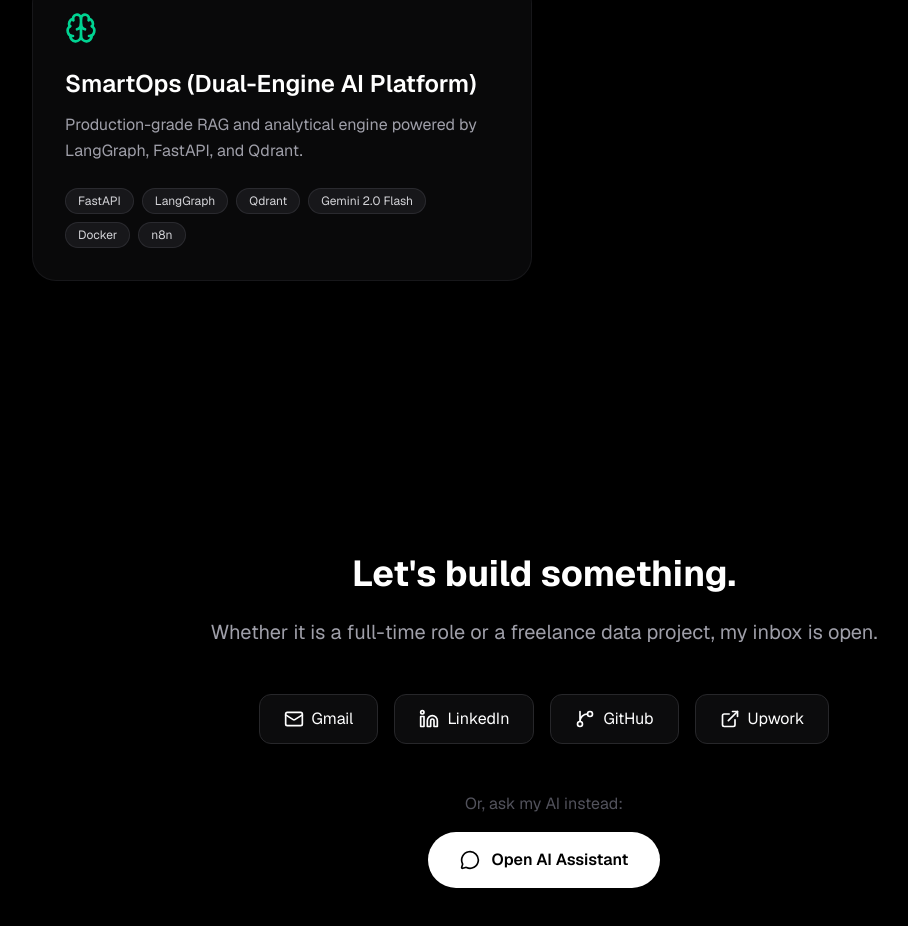
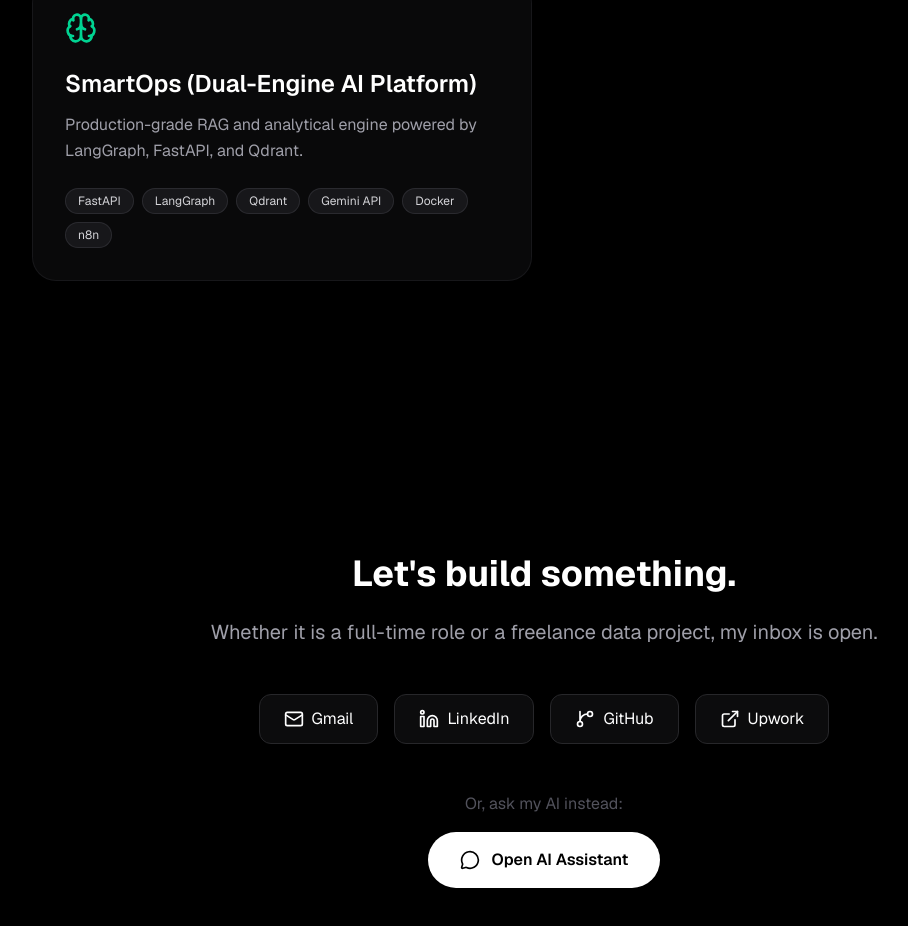
Before and after one commit to aswin-panengal/aswin-portfolio, a Next.js app in the folder web/: page / in a window 1280 px wide. Shown: the part 1311-2237 px from the top of the page, without its empty margins (96-1004 px from the left). Built offline with nearby package versions, Linux system fonts and the light colour scheme.

Commit message:
chore: upgrade to gemini-3-flash-preview and update portfolio text

```diff
--- a/web/src/app/api/chat/route.ts
+++ b/web/src/app/api/chat/route.ts
@@ -49,7 +49,7 @@
         5. If the user greets you, reply warmly and offer help with his skills, projects, or experience.`;
         // 4. Generate the Stream
         const result = await streamText({
-            model: google('gemini-2.5-flash-lite'),
+            model: google('gemini-3-flash-preview'),
             system: systemPrompt,
             messages: messages,
         });
--- a/web/src/app/page.tsx
+++ b/web/src/app/page.tsx
@@ -42,7 +42,7 @@
     title: "SmartOps (Dual-Engine AI Platform)",
     shortDesc: "Production-grade RAG and analytical engine powered by LangGraph, FastAPI, and Qdrant.",
     longDesc: "A unified conversational interface that intelligently routes queries between a PDF semantic search engine and a CSV pandas-generation engine. It features stateful conversation memory with automatic summarization to prevent token limits. The entire FastAPI, Qdrant, and n8n automation stack is containerized with Docker and auto-deployed via Render.",
-    stack: ["FastAPI", "LangGraph", "Qdrant", "Gemini 2.0 Flash", "Docker", "n8n"],
+    stack: ["FastAPI", "LangGraph", "Qdrant", "Gemini API", "Docker", "n8n"],
     icon: Brain,
     color: "text-emerald-400",
     github: "https://github.com/aswin-panengal/SmartOps",
```
